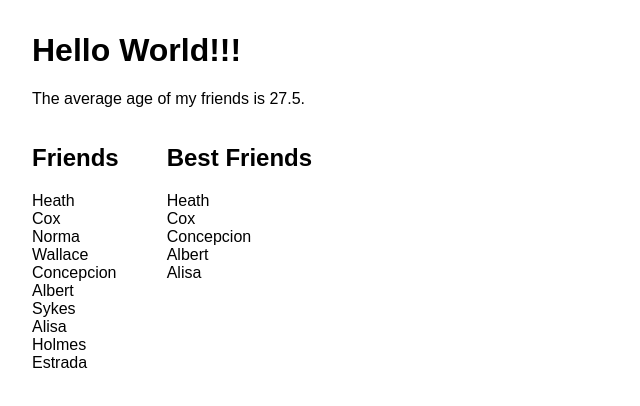
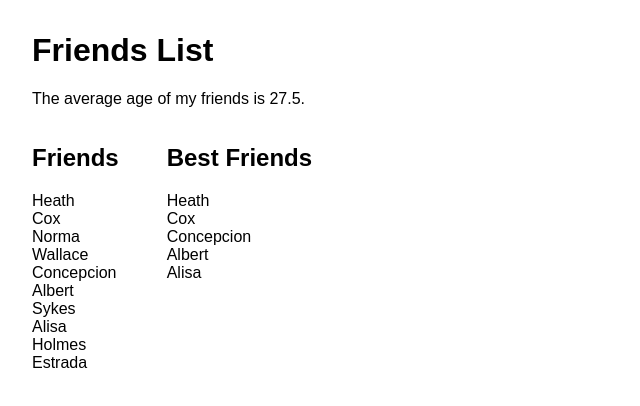
Before and after one commit to bridge-school/cohort3-react-1, a React (Create React App) app: page / in a window 1280 px wide. Shown: the top 406 px of the page, without its empty margins (0-640 px from the left). Built offline with nearby package versions, Linux system fonts and the light colour scheme.

Commit message:
Change text in header

```diff
--- a/src/App.js
+++ b/src/App.js
@@ -8,7 +8,7 @@ class App extends Component {
     const avg = data.reduce((acc, curr) => {return acc + curr.age}, 0) / data.length;
     return (
       <div className="App">
-        <Header text="Hello World">!!!</Header>
+        <Header>Friends List</Header>
         <div>
           <p>The average age of my friends is
             {
--- a/src/Components/header.js
+++ b/src/Components/header.js
@@ -1,5 +1,5 @@
 import React from 'react';
 
-export const Header = ({text, children}) => {
-  return <h1>{text}{children}</h1>;
+export const Header = ({children}) => {
+  return <h1>{children}</h1>;
 };
```
